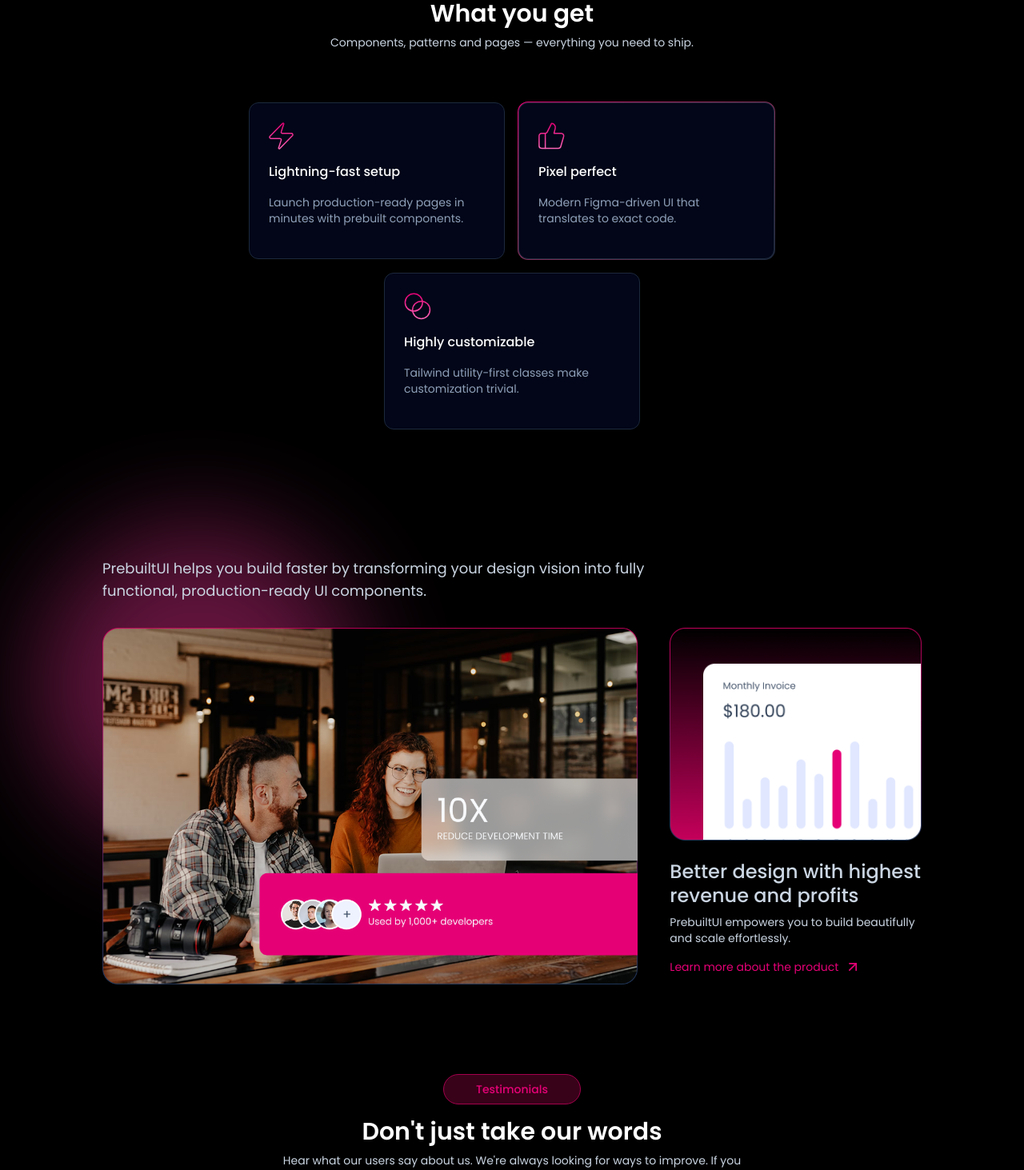
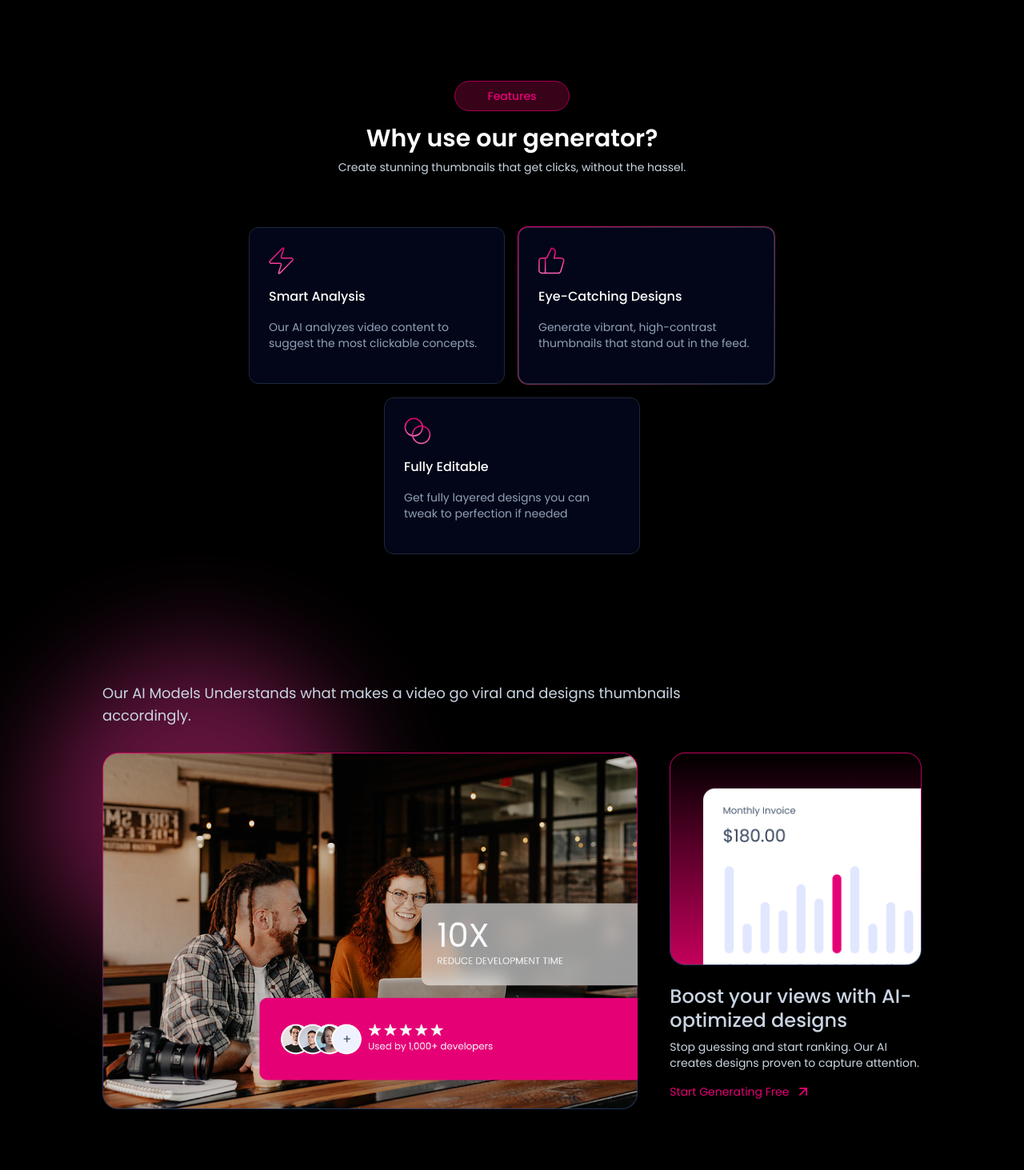
Before and after one commit to meghraj0526/AI-Thumbnail-Maker, a React (Vite) app in the folder client/: page / in a window 1280 px wide. Shown: the part 1240-2703 px from the top of the page at 80% size. Built offline with nearby package versions, Linux system fonts and the light colour scheme.

Commit message:
Hero Section added

```diff
--- a/client/src/components/Footer.tsx
+++ b/client/src/components/Footer.tsx
@@ -13,9 +13,9 @@ export default function Footer() {
                 viewport={{ once: true }}
                 transition={{ type: "spring", stiffness: 280, damping: 70, mass: 1 }}
             >
-                <a href="https://prebuiltui.com?utm_source=pixels">
-                    <img className="size-8 aspect-square" src="/assets/footer-logo.svg" alt="footer logo" width={32} height={32} />
-                </a>
+                <Link to='/'>
+                    <img className="size-8 aspect-square" src="/favicon.svg" alt="footer logo" width={32} height={32} />
+                </Link>
                 {footerData.map((section, index) => (
                     <div key={index}>
                         <p className="text-slate-100 font-semibold">{section.title}</p>
@@ -52,7 +52,7 @@ export default function Footer() {
                         <YoutubeIcon className="size-6 hover:text-pink-500" />
                     </a>
                 </div>
-                <p className="mt-3 text-center">&copy; {new Date().getFullYear()} <a href="https://prebuiltui.com?utm_source=pixels">PrebuiltUI</a></p>
+                <p className="mt-3 text-center">&copy; {new Date().getFullYear()} <a href="https://prebuiltui.com?utm_source=pixels">Thumblify - Meghraj Khanat</a></p>
             </motion.div>
         </footer>
     );
--- a/client/src/components/TiltImage.tsx
+++ b/client/src/components/TiltImage.tsx
@@ -52,8 +52,8 @@ export default function TiltedImage({ rotateAmplitude = 3, }) {
             transition={{ type: "spring", stiffness: 320, damping: 70, mass: 1 }}
         >
             <motion.div className="relative transform-3d w-full max-w-4xl" style={{ rotateX, rotateY }} >
-                <motion.img src="/assets/hero-section-showcase.png"
-                    className="w-full rounded-[15px] will-change-transform transform-[translateZ(0)]"
+                <motion.img src="/hero_img.png"
+                    className="border-b bg-linear-180 from-pink-500 to-transparent p-1 w-full rounded-[15px] will-change-transform transform-[translateZ(0)]"
                     alt="hero section showcase"
                 />
             </motion.div>
--- a/client/src/data/features.tsx
+++ b/client/src/data/features.tsx
@@ -2,18 +2,19 @@ import type { IFeature } from "../types";
 
 export const featuresData: IFeature[] = [
     {
-        icon: (<svg width="31" height="34" viewBox="0 0 31 34" fill="none" xmlns="http://www.w3.org/2000/svg"><path d="M2.616 20.2a1.62 1.62 0 0 1-1.458-.91 1.59 1.59 0 0 1 .202-1.698L17.304 1.276a.806.806 0 0 1 1.385.736l-3.092 9.63a1.59 1.59 0 0 0 .765 1.978c.231.12.488.182.749.18h11.273a1.62 1.62 0 0 1 1.458.91 1.59 1.59 0 0 1-.202 1.698L13.696 32.724a.807.807 0 0 1-1.385-.736l3.092-9.63a1.59 1.59 0 0 0-.765-1.978 1.6 1.6 0 0 0-.748-.18z" stroke="url(#a)" strokeWidth="1.5" strokeLinecap="round" strokeLinejoin="round" /><defs><linearGradient id="a" x1="15.5" y1="1" x2="15.5" y2="33" gradientUnits="userSpaceOnUse"><stop stopColor="#E60076" /><stop offset="1" stopColor="#FB64B6" /></linearGradient></defs></svg>),
-        title: "Lightning-fast setup",
-        description: "Launch production-ready pages in minutes with prebuilt components.",
+        icon: "/assets/zap-icon.svg",
+        title: "Smart Analysis",
+        description: "Our AI analyzes video content to suggest the most clickable concepts.",
     },
     {
-        icon: (<svg width="33" height="34" viewBox="0 0 33 34" fill="none" xmlns="http://www.w3.org/2000/svg"><path d="M8.617 13.777V32.43" stroke="url(#a)" strokeWidth="1.5" strokeLinecap="round" strokeLinejoin="round" /><path d="m21.066 7.377-1.554 6.404h9.062a3.107 3.107 0 0 1 2.984 3.979l-3.621 12.435a3.11 3.11 0 0 1-2.985 2.238H3.968A3.11 3.11 0 0 1 .86 29.325V16.89a3.11 3.11 0 0 1 3.11-3.11h4.29a3.11 3.11 0 0 0 2.782-1.725l5.362-10.71a4.866 4.866 0 0 1 4.663 6.032" stroke="url(#b)" strokeWidth="1.5" strokeLinecap="round" strokeLinejoin="round" /><defs><linearGradient id="a" x1="9.117" y1="13.777" x2="9.117" y2="32.43" gradientUnits="userSpaceOnUse"><stop stopColor="#E60076" /><stop offset="1" stopColor="#FB64B6" /></linearGradient><linearGradient id="b" x1="16.271" y1="1.346" x2="16.271" y2="32.433" gradientUnits="userSpaceOnUse"><stop stopColor="#E60076" /><stop offset="1" stopColor="#FB64B6" /></linearGradient></defs></svg>),
-        title: "Pixel perfect",
-        description: "Modern Figma-driven UI that translates to exact code.",
+        icon: "/assets/thumb-icon.svg",
+        title: "Eye-Catching Designs",
+        description: "Generate vibrant, high-contrast thumbnails that stand out in the feed.",
     },
     {
-        icon: (<svg width="34" height="34" viewBox="0 0 34 34" fill="none" xmlns="http://www.w3.org/2000/svg"><path d="M12.278 23.072c6 0 10.864-4.864 10.864-10.863 0-6-4.864-10.863-10.864-10.863S1.414 6.209 1.414 12.209s4.864 10.863 10.864 10.863" stroke="url(#a)" strokeWidth="1.5" strokeLinecap="round" strokeLinejoin="round" /><path d="M21.583 32.383c6 0 10.863-4.864 10.863-10.864s-4.864-10.863-10.863-10.863c-6 0-10.864 4.864-10.864 10.863 0 6 4.864 10.864 10.864 10.864" stroke="url(#b)" strokeWidth="1.5" strokeLinecap="round" strokeLinejoin="round" /><defs><linearGradient id="a" x1="12.278" y1="1.346" x2="12.278" y2="23.072" gradientUnits="userSpaceOnUse"><stop stopColor="#E60076" /><stop offset="1" stopColor="#FB64B6" /></linearGradient><linearGradient id="b" x1="21.582" y1="10.656" x2="21.582" y2="32.383" gradientUnits="userSpaceOnUse"><stop stopColor="#E60076" /><stop offset="1" stopColor="#FB64B6" /></linearGradient></defs></svg>),
-        title: "Highly customizable",
-        description: "Tailwind utility-first classes make customization trivial.",
-    }
+        icon: "/assets/shape-icon.svg",
+        title: "Fully Editable",
+        description: "Get fully layered designs you can tweak to perfection if needed",
+    },
+
 ];
--- a/client/src/sections/ContactSection.tsx
+++ b/client/src/sections/ContactSection.tsx
@@ -6,7 +6,7 @@ import { motion } from "motion/react";
 export default function ContactSection() {
     return (
         <div className="px-4 md:px-16 lg:px-24 xl:px-32">
-            <SectionTitle text1="Contact" text2="Reach out to us" text3="Ready to grow your brand? Let’s connect and build something exceptional together." />
+            <SectionTitle text1="Contact" text2="Grow Your Channel" text3="Have questions about our AI? Ready to scale your views? Let's talk." />
             <form onSubmit={(e) => e.preventDefault()} className='grid sm:grid-cols-2 gap-3 sm:gap-5 max-w-2xl mx-auto text-slate-300 mt-16 w-full' >
                 <motion.div
                     initial={{ y: 150, opacity: 0 }}
--- a/client/src/sections/FeaturesSection.tsx
+++ b/client/src/sections/FeaturesSection.tsx
@@ -8,7 +8,7 @@ import type { IFeature } from "../types";
 export default function FeaturesSection() {
     return (
         <div id="features" className="px-4 md:px-16 lg:px-24 xl:px-32">
-            <SectionTitle text1="Features" text2="What you get" text3="Components, patterns and pages — everything you need to ship." />
+            <SectionTitle text1="Features" text2="Why use our generator?" text3="Create stunning thumbnails that get clicks, without the hassel." />
             <div className="flex flex-wrap items-center justify-center gap-6 md:gap-4 mt-16 px-6">
                 {featuresData.map((feature: IFeature, index: number) => (
                     <motion.div key={index} className={`${index === 1 ? 'p-px rounded-[13px] bg-linear-to-br from-pink-600 to-slate-800' : ''}`}
@@ -18,7 +18,7 @@ export default function FeaturesSection() {
                         transition={{ delay: index * 0.15, type: "spring", stiffness: 320, damping: 70, mass: 1 }}
                     >
                         <div className="p-6 rounded-xl space-y-4 border border-slate-800 bg-slate-950 max-w-80 w-full">
-                            {feature.icon}
+                            <img src={feature.icon} alt={feature.title} />
                             <h3 className="text-base font-medium text-white">
                                 {feature.title}
                             </h3>
@@ -37,7 +37,7 @@ export default function FeaturesSection() {
                     viewport={{ once: true }}
                     transition={{ type: "spring", stiffness: 320, damping: 70, mass: 1 }}
                 >
-                    PrebuiltUI helps you build faster by transforming your design vision into fully functional, production-ready UI components.
+                    Our AI Models Understands what makes a video go viral and designs thumbnails accordingly.
                 </motion.p>
                 <div className="grid grid-cols-1 md:grid-cols-3 mt-8 gap-10">
                     <motion.div className="md:col-span-2"
@@ -55,10 +55,10 @@ export default function FeaturesSection() {
                         transition={{ delay: 0.15, type: "spring", stiffness: 320, damping: 70, mass: 1 }}
                     >
                         <img src="/assets/features-showcase-2.png" alt="features showcase" width={1000} height={500} className="hover:-translate-y-0.5 transition duration-300" />
-                        <h3 className="text-[24px]/7.5 text-slate-300 font-medium mt-6">Better design with highest revenue and profits </h3>
-                        <p className="text-slate-300 mt-2">PrebuiltUI empowers you to build beautifully and scale effortlessly.</p>
+                        <h3 className="text-[24px]/7.5 text-slate-300 font-medium mt-6"> Boost your views with AI-optimized designs </h3>
+                        <p className="text-slate-300 mt-2">Stop guessing and start ranking. Our AI creates designs proven to capture  attention.</p>
                         <a href="https://prebuiltui.com" className="group flex items-center gap-2 mt-4 text-pink-600 hover:text-pink-700 transition">
-                            Learn more about the product
+                            Start Generating Free
                             <ArrowUpRight className="size-5 group-hover:translate-x-0.5 transition duration-300" />
                         </a>
                     </motion.div>
--- a/client/src/sections/PricingSection.tsx
+++ b/client/src/sections/PricingSection.tsx
@@ -8,7 +8,7 @@ import { motion } from "motion/react";
 export default function PricingSection() {
     return (
         <div id="pricing" className="px-4 md:px-16 lg:px-24 xl:px-32">
-            <SectionTitle text1="Pricing" text2="Our Pricing Plans" text3="Flexible pricing options designed to meet your needs — whether you're just getting started or scaling up." />
+            <SectionTitle text1="Pricing" text2="Simple Pricing" text3="Choose the plan that fits your creation schedule. Cancel anytime." />
 
             <div className="flex flex-wrap items-center justify-center gap-8 mt-20">
                 {pricingData.map((plan: IPricing, index: number) => (
--- a/client/src/sections/TestimonialSection.tsx
+++ b/client/src/sections/TestimonialSection.tsx
@@ -7,7 +7,7 @@ import Marquee from "react-fast-marquee";
 export default function TestimonialSection() {
     return (
         <div id="testimonials" className="px-4 md:px-16 lg:px-24 xl:px-32">
-            <SectionTitle text1="Testimonials" text2="Don't just take our words" text3="Hear what our users say about us. We're always looking for ways to improve. If you have a positive experience with us, leave a review." />
+            <SectionTitle text1="Testimonials" text2="Loved by Creators" text3="See how our AI thumbnails are helping channels explode their views." />
 
             <Marquee className="max-w-5xl mx-auto mt-11" gradient={true} speed={25} gradientColor="#000">
                 <div className="flex items-center justify-center py-5 overflow-hidden">
```
Also changed, not shown: client/src/data/pricing.ts (+17 -17 lines), client/src/sections/CTASection.tsx (+6 -4 lines).
